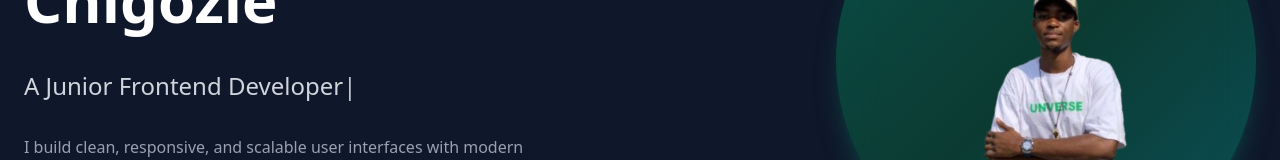
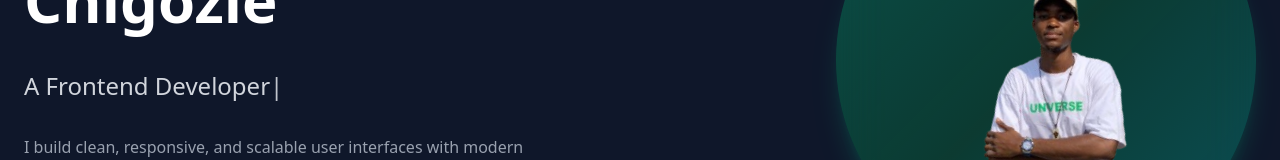
Before and after one commit to Henrychigozie/My-portfolio, a React (Vite) app: page / in a window 1280 px wide. Shown: the part 342-502 px from the top of the page. Built offline with nearby package versions, Linux system fonts and the light colour scheme.

Commit message:
made a little change

```diff
--- a/src/assets/components/heroSection.jsx
+++ b/src/assets/components/heroSection.jsx
@@ -48,7 +48,7 @@ const Herosection = () => {
   const [scrolled, setScrolled] = useState(false);
   const [typedText, setTypedText] = useState("");
 
-  const fullText = "A Junior Frontend Developer";
+  const fullText = "A Frontend Developer";
   const illustrationUrl = Image;
 
   /* Sticky navbar effect */
```
